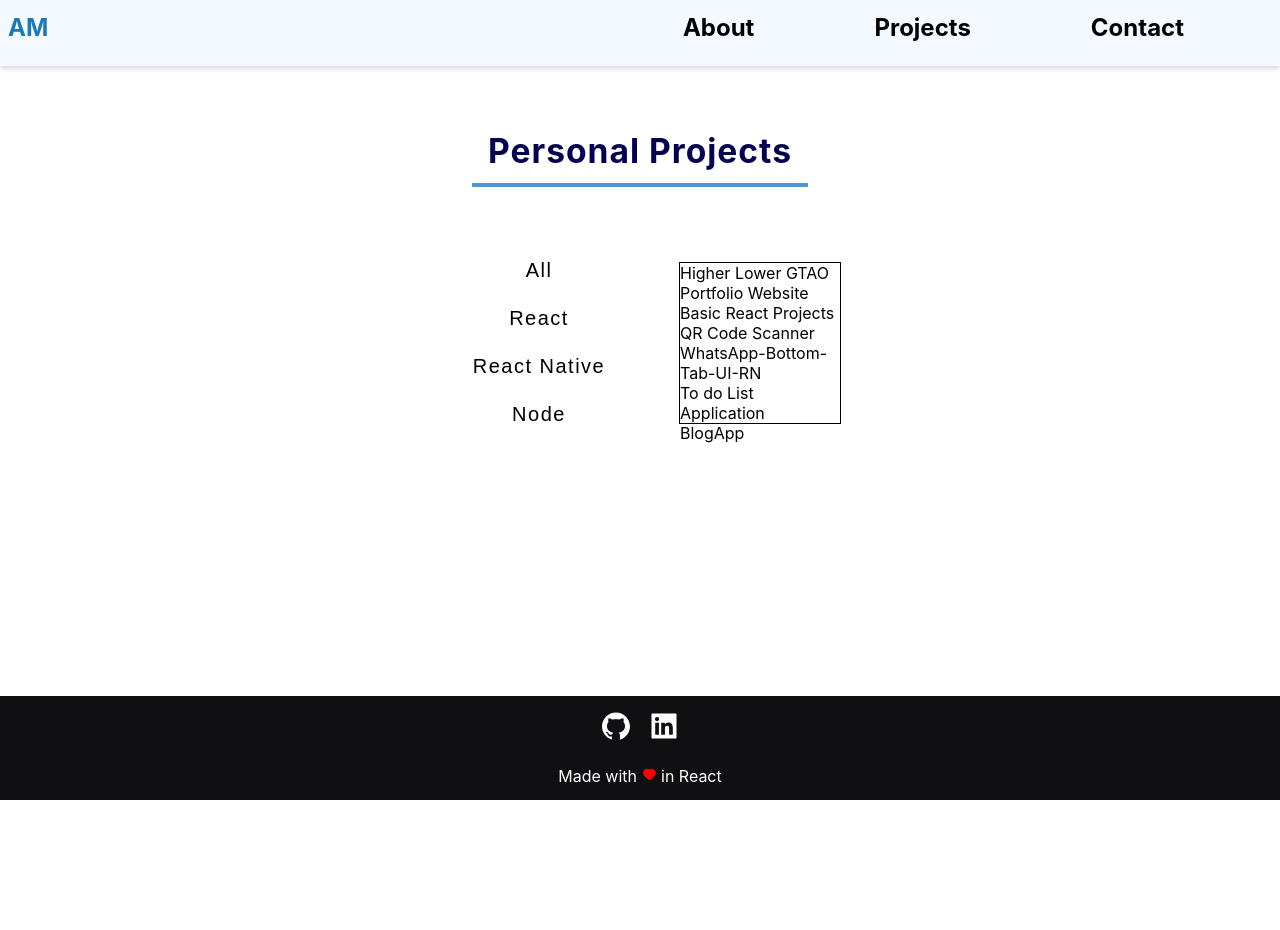
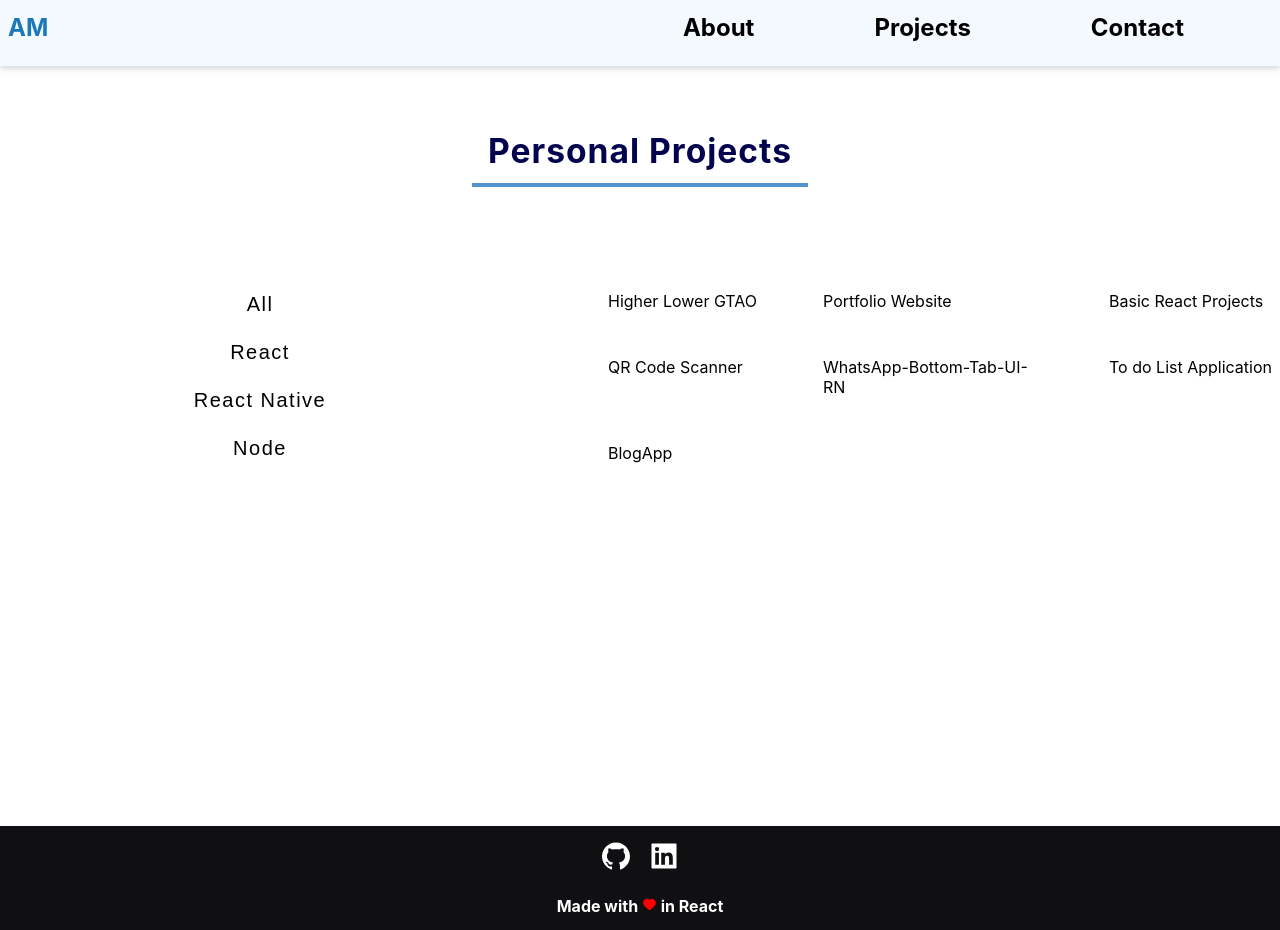
Before and after one commit to AryamanMishra/Portfolio-Website, a React (Create React App) app: page /projects in a window 1280 px wide. Before the commit the page ends 800 px from the top, so only its background shows below. Built offline with nearby package versions, Linux system fonts and the light colour scheme.

Commit message:
updated proj page

```diff
--- a/src/App.js
+++ b/src/App.js
@@ -1,5 +1,4 @@
 import React from 'react'
-import Footer from './components/Footer'
 import Home from './components/Home'
 import Navbar from './components/Navbar'
 import { BrowserRouter, Routes, Route } from "react-router-dom";
@@ -10,6 +9,7 @@ import Projects from './components/Projects/Projects'
 const App = ()=> {
 	return (
 		<BrowserRouter>
+			<main>
 				<Navbar />
 				<Routes>
 					<Route path='/' Component={Home}/>
@@ -17,7 +17,7 @@ const App = ()=> {
 					<Route path='/projects' Component={Projects}/>
 					<Route path='/contact' Component={Contact}/>
 				</Routes>
-			<Footer />
+			</main>
 		</BrowserRouter>
 	)
 }
--- a/src/components/Footer.js
+++ b/src/components/Footer.js
@@ -16,7 +16,7 @@ const Footer = ()=> {
                     <AiFillLinkedin />
                 </a>
             </div>
-            <p>Made with <AiFillHeart color='red' size={15}/> in React</p>
+            <h4>Made with <AiFillHeart color='red' size={15}/> in React</h4>
         </footer>
     )
 }
--- a/src/components/Projects/ProjectCard.js
+++ b/src/components/Projects/ProjectCard.js
@@ -1,10 +1,13 @@
 import React from 'react'
+import '../../styles/Projects.css'
 
 
 const ProjectCard = ({project})=> {
     const {name,desc,tag} = project
     return (
-        <p>{name}</p>
+        <div className='project-card'>
+            <p>{name}</p>
+        </div>
     )
 }
 
--- a/src/components/Projects/Projects.js
+++ b/src/components/Projects/Projects.js
@@ -2,6 +2,8 @@ import React, {useState} from 'react'
 import '../../styles/Projects.css'
 import personal_projects  from '../../data/projects'
 import ProjectCard from './ProjectCard'
+import Footer from '../Footer'
+import projectTags from '../../data/projectTags'
 
 
 const Projects = ()=> {
@@ -32,14 +34,21 @@ const Projects = ()=> {
                 <h1>Personal Projects</h1>
                 <div className='underline'></div>
 			</div>
+
+
             <div className="center-projects">
                 <div className='personal-projects-container'>
                     <div className='project-tags'>
-                        <button onClick={()=>filterList('all')}>    All </button>
-                        <button onClick={()=>filterList('react')}> React </button>
-                        <button onClick={()=>filterList('rn')}> React Native</button>
-                        <button onClick={()=>filterList('node')}> Node</button>
+                        {
+                            projectTags.map((tagObj,idx)=> {
+                                return <button className='single-tag'
+                                        key={idx} onClick={()=>filterList(tagObj.tag)}>
+                                        {tagObj.name}
+                                    </button>
+                            })
+                        }
                     </div>
+
                     <div className='personal-projects-center'>
                         {
                             projectList.map((project,idx)=> {
@@ -54,6 +63,7 @@ const Projects = ()=> {
                     </div>
 				</div>
             </div>
+            <Footer />
         </div>
     )
 }
--- /dev/null
+++ b/src/data/projectTags.js
@@ -0,0 +1,19 @@
+const projectTags = [
+    {
+        "tag":"all",
+        "name":"All"
+    },
+    {
+        "tag":"react",
+        "name": "React"
+    },
+    {
+        "tag":"rn",
+        "name": "React Native"
+    },
+    {
+        "tag":"node",
+        "name": "Node"
+    },
+]
+export default projectTags
--- a/src/index.css
+++ b/src/index.css
@@ -8,5 +8,9 @@ body {
 		sans-serif;
 	-webkit-font-smoothing: antialiased;
 	-moz-osx-font-smoothing: grayscale;
-	height:100%;
 }
+
+main {
+	position: relative;
+  	min-height: 100vh;
+}
--- a/src/styles/Footer.css
+++ b/src/styles/Footer.css
@@ -1,6 +1,6 @@
 .main-footer {
-    position:absolute;
-    bottom:0;
+    position: absolute;
+    bottom: 0;
     width: 100%;
     height: 6.5em;
     background-color: #101013;
@@ -21,6 +21,6 @@
     color: white;
     font-size: 2em;
 }
-.main-footer p {
+.main-footer h4 {
     color:white;
 }
--- a/src/styles/Projects.css
+++ b/src/styles/Projects.css
@@ -1,3 +1,10 @@
+.main-projects {
+	position: relative;
+	height: auto;
+	min-height: 100vh;
+}
+
+
 .title {
 	display: flex;
     align-items: center;
@@ -20,14 +27,21 @@
 	background-color: rgb(84, 147, 209);
 }
 
+.personal-projects-container {
+	display: flex;
+	flex-direction: row;
+	align-items: center;
+	margin-left: 10em;
+	gap: 15em;
+	margin-top: 6em;
+}
+
 .project-tags {
-	max-width: 5em;
-	max-height: 15em;
 	display: flex;
 	flex-direction: column;
 	gap: 0.5em;
 }
-.project-tags button {
+.single-tag {
 	text-align: center;
 	border: none;
 	background-color: transparent;
@@ -37,17 +51,20 @@
 	height: 2.5rem;
 	width: 200px;
 }
-.personal-projects-container {
-	display: flex;
-	flex-direction: row;
-	align-items: center;
-	justify-content: center;
-	gap: 10em;
-	margin-top: 4em;
+
+.single-tag:hover {
+	color: rgb(84, 147, 209);
+	transition: all 0.3s ease-out;
 }
 
+
 .personal-projects-center {
-	border: 1px solid black;
-	width: 10em;
-	height: 10em;
+	display: grid;
+	column-gap: 50px;
+	row-gap: 30px;
+	grid-template-columns: auto auto auto;
 }
+
+.project-card {
+	padding: 0.5em;
+}
```
Lines whose indentation alone changed are shown as unchanged.
